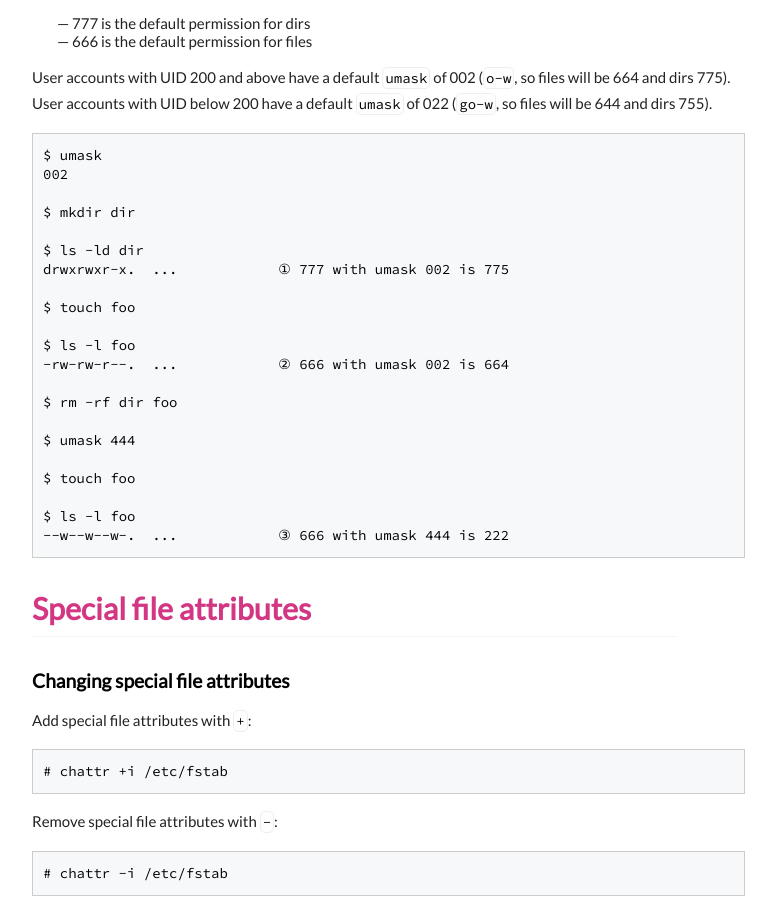
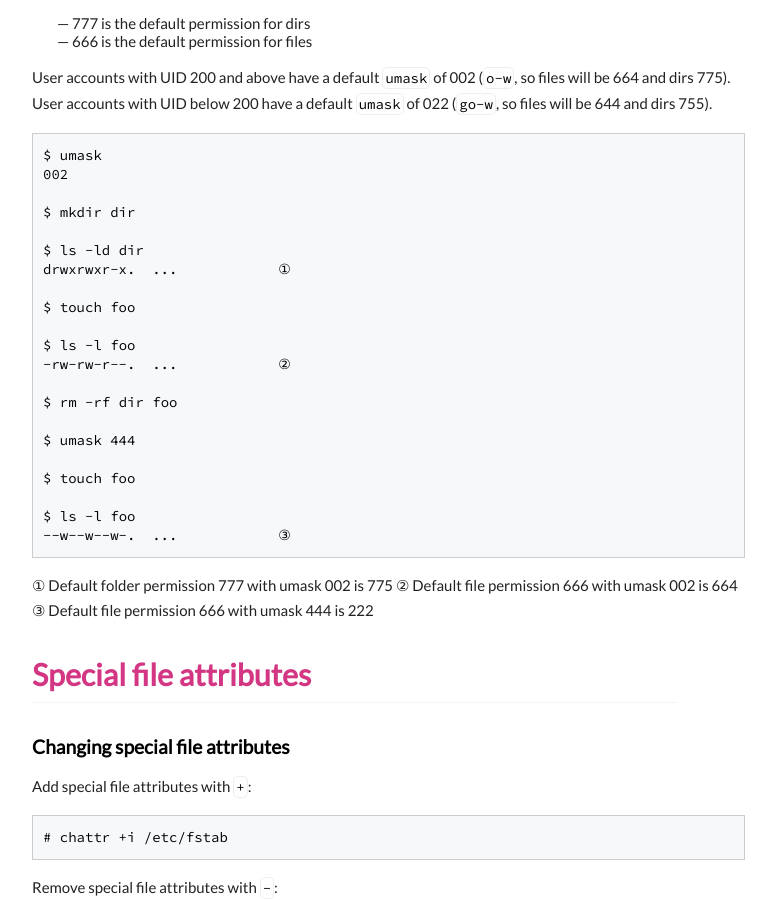
Before and after one commit to execas/execas.github.io, a Jekyll site: the page built from _posts/2018-10-21-linux-ownership-permissions-and-special-attributes.md, in a window 1280 px wide and 900 px high, scrolled down 3971 px. Shown: the whole window, without its empty margins (249-1025 px from the left). Built offline with Jekyll 4.4.1, drawn with Linux system fonts in a browser that asks for light colours.

Commit message:
Update 2018-10-21-linux-ownership-permissions-and-special-attributes.md

````diff
--- a/_posts/2018-10-21-linux-ownership-permissions-and-special-attributes.md
+++ b/_posts/2018-10-21-linux-ownership-permissions-and-special-attributes.md
@@ -208,9 +208,12 @@ $ umask 444
 $ touch foo
 
 $ ls -l foo
---w--w--w-.  ...            ③ 666 with umask 444 is 222
+--w--w--w-.  ...            ③
 ```
 
+① Default folder permission 777 with umask 002 is 775
+② Default file permission 666 with umask 002 is 664
+③ Default file permission 666 with umask 444 is 222
 
 
 ## Special file attributes
````
Also changed, not shown: other parts of _posts/2018-10-21-linux-ownership-permissions-and-special-attributes.md (+2 -2 lines).
